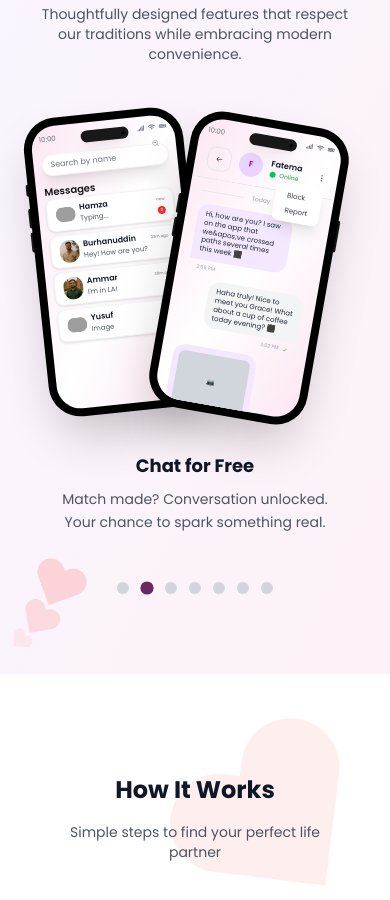
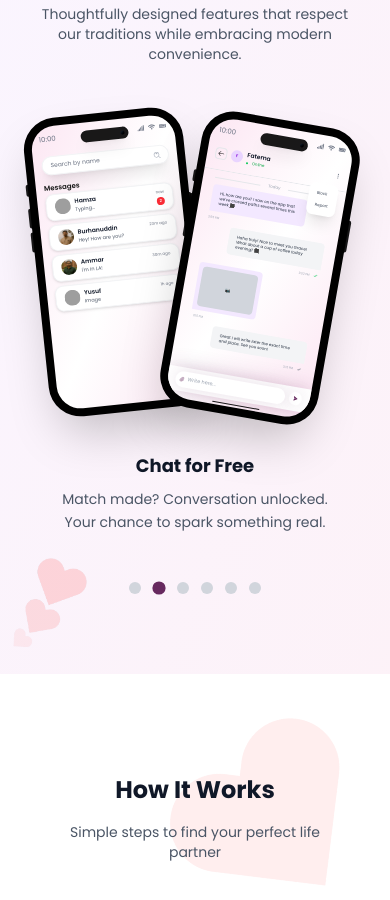
Before and after one commit to ruqaiyae/findabohra, a Next.js app: page / in a window 390 px wide. Shown: the part 2240-3140 px from the top of the page. Built offline with nearby package versions, Linux system fonts and the light colour scheme; grey boxes are pictures that could not be loaded.

Commit message:
feat: add responsive design to FeaturesCarousel section (WIP)

```diff
--- a/src/components/carouselContent/MessageItem.tsx
+++ b/src/components/carouselContent/MessageItem.tsx
@@ -24,11 +24,11 @@ export default function MessageItem({
           alt={name}
           width={20}
           height={20}
-          className="rounded-full"
+          className="w-4 h-4 md:w-7 md:h-7 rounded-full"
         />
         <div className="flex-1 min-w-0">
           <div className="flex items-center justify-between">
-            <p className="text-[8px] sm:text-[9px] md:text-[10px] font-semibold text-gray-900 truncate">
+            <p className="text-[6px] sm:text-[9px] md:text-[10px] font-semibold text-gray-900 truncate">
               {name}
             </p>
             <p className="text-[4px] sm:text-[5px] md:text-[6px] text-gray-500 ml-2">
@@ -36,11 +36,11 @@ export default function MessageItem({
             </p>
           </div>
           <div className="flex items-center justify-between">
-            <p className="text-[7px] sm:text-[8px] md:text-[9px] text-gray-600 truncate">
+            <p className="text-[5px] sm:text-[8px] md:text-[9px] text-gray-600 truncate">
               {message}
             </p>
             {notification && notification > 0 && (
-              <div className="bg-red-500 text-white text-[4px] sm:text-[5px] md:text-[6px] rounded-full w-2 h-2 sm:w-3 sm:h-3 md:w-4 md:h-4 flex items-center justify-center font-semibold">
+              <div className="bg-red-500 text-white text-[4px] sm:text-[5px] md:text-[6px] rounded-full w-2 h-2 md:w-3 md:h-3 flex items-center justify-center font-semibold">
                 {notification}
               </div>
             )}
--- a/src/components/carouselContent/Slide1.tsx
+++ b/src/components/carouselContent/Slide1.tsx
@@ -28,15 +28,15 @@ export default function Slide1({ currentItem }: Slide1Props) {
           <input
             type="text"
             placeholder="Search by name"
-            className="w-full px-2 sm:px-3 md:px-4 py-1 sm:py-1.5 md:py-1.5 bg-white rounded-full text-[8px] sm:text-[9px] md:text-[10px] text-gray-700 placeholder-gray-500 shadow-lg border border-gray-100 focus:outline-none focus:ring-2 focus:ring-purple-300 focus:border-purple-300 transition-all duration-200"
+            className="w-full px-2 sm:px-3 md:px-4 py-1 sm:py-1.5 md:py-1.5 bg-white rounded-full text-[6px] md:text-[10px] text-gray-700 placeholder-gray-500 shadow-lg border border-gray-100 focus:outline-none focus:ring-2 focus:ring-purple-300 focus:border-purple-300 transition-all duration-200"
           />
-          <HiMagnifyingGlass className="absolute right-4 sm:right-6 md:right-7 top-1 sm:top-1.5 md:top-5.5 text-gray-400 text-[8px] sm:text-[10px] md:text-base" />
-          <div className="absolute right-[20px] sm:right-[28px] md:right-[34px] top-[6px] sm:top-[8px] md:top-[25px] w-[5px] h-[8px] sm:w-[6px] sm:h-[9px] md:w-[7px] md:h-[10px] rounded-full border-[1px] border-transparent border-t-gray-400 rotate-20" />
+          <HiMagnifyingGlass className="absolute right-4 sm:right-6 md:right-7 top-4 md:top-5.5 text-gray-400 text-[8px] sm:text-[10px] md:text-base" />
+          <div className="absolute right-[19px] sm:right-[28px] md:right-[34px] top-[18px] md:top-[25px] w-[3px] h-[2px] sm:w-[6px] sm:h-[9px] md:w-[7px] md:h-[10px] rounded-sm md:rounded-full border-[1px] border-transparent border-t-gray-400 rotate-20" />
         </div>
 
         {/* Messages */}
         <div className="mx-2 sm:mx-3 md:mx-4 my-1 sm:my-2">
-          <p className="text-[10px] sm:text-[11px] md:text-[12px] font-semibold">
+          <p className="text-[7px] md:text-[10px] sm:text-[11px] md:text-[12px] font-semibold">
             {currentItem.phoneContent?.title}
           </p>
 
@@ -58,45 +58,47 @@ export default function Slide1({ currentItem }: Slide1Props) {
         <PhoneNavbar rounded="rounded-t-xl mt-29 md:mt-32" />
       </PhoneMockup>
 
-      <div className="absolute top-[33%] left-[35%] md:top-[30%] md:left-[25%]">
+      <div className="absolute top-[33%] left-[38%] md:top-[30%] md:left-[25%]">
         {/* Right - Phone Mockup */}
         <PhoneMockup
           marginLeft="ml-8 md:ml-10"
           rotate="rotate-[10deg] md:rotate-[10deg]"
         >
           {/* Chat Header */}
-          <div className="flex items-center justify-between px-3 py-2 border-b border-gray-200 rounded-t-xl">
-            <div className="flex items-center gap-2">
+          <div className="flex items-center justify-between px-2 py-1 md:px-3 md:py-2 border-b border-gray-200 rounded-t-xl">
+            <div className="flex items-center gap-1 md:gap-2">
               <div>
-                <button className="w-6 h-6 rounded-lg border border-gray-200 flex items-center justify-center">
+                <button className="w-3 h-3 md:w-6 md:h-6 rounded-sm md:rounded-lg border border-gray-200 flex items-center justify-center">
                   <GoArrowLeft className="text-black-500 text-[8px]" />
                 </button>
               </div>
-              <div className="w-6 h-6 bg-purple-200 rounded-full flex items-center justify-center">
-                <span className="text-[8px] font-semibold text-purple-700">
+              <div className="w-3 h-3 md:w-6 md:h-6 bg-purple-200 rounded-full flex items-center justify-center">
+                <span className="text-[4px] md:text-[8px] font-semibold text-purple-700">
                   F
                 </span>
               </div>
               <div>
-                <p className="text-[8px] font-semibold text-gray-900">
+                <p className="text-[6px] md:text-[8px] font-semibold text-gray-900">
                   {currentItem.chatContent?.name}
                 </p>
                 <div className="flex items-center gap-1">
-                  <div className="w-1.5 h-1.5 bg-green-500 rounded-full"></div>
-                  <span className="text-[6px] text-green-600">Online</span>
+                  <div className="w-0.5 h-0.5 md:w-1.5 md:h-1.5 bg-green-500 rounded-full"></div>
+                  <span className="text-[4px] md:text-[6px] text-green-600">
+                    Online
+                  </span>
                 </div>
               </div>
             </div>
             <div className="relative">
-              <button className="text-gray-500 text-[8px]">
+              <button className="text-gray-500 text-[6px] md:text-[8px]">
                 <BsThreeDotsVertical />
               </button>
               {/* Dropdown Menu */}
               <div className="absolute right-0 top-full bg-white rounded-md shadow-lg z-10 md:min-w-[70px] py-1">
-                <p className="w-full text-left px-3 text-[7px] text-gray-700 leading-none py-1">
+                <p className="w-full text-left px-2 md:px-3 text-[4px] md:text-[7px] text-gray-700 leading-none py-1">
                   Block
                 </p>
-                <p className="w-full text-left px-3 text-[7px] text-gray-700 leading-none py-1">
+                <p className="w-full text-left px-2 md:px-3 text-[4px] md:text-[7px] text-gray-700 leading-none py-1">
                   Report
                 </p>
               </div>
@@ -104,37 +106,41 @@ export default function Slide1({ currentItem }: Slide1Props) {
           </div>
 
           {/* Chat Messages */}
-          <div className="flex-1 px-3 py-2 space-y-2 overflow-y-auto">
+          <div className="flex-1 px-3 py-1 md:py-2 space-y-1 md:space-y-2 overflow-y-auto">
             {/* Date Separator */}
             <div className="flex items-center justify-center">
               <div className="w-25 h-px bg-gray-200" />
-              <p className="px-2 text-[6px] text-gray-400">Today</p>
+              <p className="px-2 text-[4px] md:text-[6px] text-gray-400">
+                Today
+              </p>
               <div className="w-25 h-px bg-gray-200" />
             </div>
 
             {/* Incoming Message */}
             <div className="flex justify-start">
               <div className="max-w-[80%]">
-                <div className="bg-purple-100 rounded-bl-none rounded-xl px-2 py-1.5">
-                  <p className="text-[7px] text-gray-800 leading-tight">
+                <div className="bg-purple-100 rounded-sm rounded-bl-none md:rounded-xl md:rounded-bl-none px-2 py-1.5">
+                  <p className="text-[4px] md:text-[7px] text-gray-800 leading-tight">
                     {chat?.[0]}
                   </p>
                 </div>
-                <p className="text-[5px] text-gray-400 mt-1 ml-2">2:55 PM</p>
+                <p className="text-[3px] md:text-[5px] text-gray-400 mt-1 md:ml-2">
+                  2:55 PM
+                </p>
               </div>
             </div>
 
             {/* Outgoing Message */}
             <div className="flex justify-end">
               <div className="max-w-[80%]">
-                <div className="bg-gray-100 rounded-br-none rounded-xl px-2 py-1.5">
-                  <p className="text-[7px] text-gray-800 leading-tight">
+                <div className="bg-gray-100 rounded-br-none rounded-sm md:rounded-br-none md:rounded-xl px-2 py-1.5">
+                  <p className="text-[4px] md:text-[7px] text-gray-800 leading-tight">
                     {chat?.[1]}
                   </p>
                 </div>
-                <div className="flex justify-end items-center gap-1 mt-1 mr-2">
-                  <p className="text-[5px] text-gray-400">3:02 PM</p>
-                  <LiaCheckDoubleSolid className="text-[5px] text-green-500" />
+                <div className="flex justify-end items-top md:items-center gap-1 mt-1 mr-0.5 md:mr-2">
+                  <p className="text-[3px] md:text-[5px] text-gray-400">3:02 PM</p>
+                  <LiaCheckDoubleSolid className="text-[4px] md:text-[5px] text-green-500" />
                 </div>
               </div>
             </div>
@@ -142,29 +148,29 @@ export default function Slide1({ currentItem }: Slide1Props) {
             {/* Incoming Media Message */}
             <div className="flex justify-start">
               <div className="max-w-[80%]">
-                <div className="bg-purple-100 rounded-bl-none rounded-xl p-1.5">
-                  <div className="w-18 h-14 bg-gray-300 rounded-md flex items-center justify-center">
-                    <span className="text-[6px] text-gray-500">
+                <div className="bg-purple-100 rounded-bl-none rounded-sm md:rounded-bl-none md:rounded-xl p-1 md:p-1.5">
+                  <div className="w-14 h-10 md:w-18 md:h-14 bg-gray-300 rounded-sm md:rounded-md flex items-center justify-center">
+                    <span className="text-[4px] md:text-[6px] text-gray-500">
                       {chat?.[2]}
                     </span>
                   </div>
                 </div>
-                <p className="text-[5px] text-gray-400 mt-1 ml-2">3:10 PM</p>
+                <p className="text-[3px] md:text-[5px] text-gray-400 mt-1 ml-0.5 md:ml-2">3:10 PM</p>
               </div>
             </div>
 
             {/* Outgoing Message */}
             <div className="flex justify-end">
               <div className="max-w-[80%]">
-                <div className="bg-gray-100 rounded-br-none rounded-xl px-2 py-1.5">
-                  <p className="text-[7px] text-gray-800 leading-tight">
+                <div className="bg-gray-100 rounded-br-none rounded-sm md:rounded-bl-none md:rounded-xl px-2 py-1.5">
+                  <p className="text-[4px] md:text-[7px] text-gray-800 leading-tight">
                     {chat?.[3]}
                   </p>
                 </div>
-                <div className="flex justify-end items-center gap-1 mt-1 mr-2">
-                  <p className="text-[5px] text-gray-400">3:12 PM</p>
+                <div className="flex justify-end items-center gap-1 mt-1 mr-0.5 md:mr-2">
+                  <p className="text-[3px] md:text-[5px] text-gray-400">3:12 PM</p>
                   <div className="flex gap-0.5">
-                    <LiaCheckDoubleSolid className="text-[5px] text-gray-500" />
+                    <LiaCheckDoubleSolid className="text-[4px] md:text-[5px] text-gray-500" />
                   </div>
                 </div>
               </div>
@@ -172,18 +178,18 @@ export default function Slide1({ currentItem }: Slide1Props) {
           </div>
 
           {/* Chat Input */}
-          <div className="flex justify-between items-end md:mt-[138px] px-2 sm:px-3 md:px-4 py-1 sm:py-1.5 md:py-2 bg-white shadow-[0_0_20px_rgba(103,41,95,0.2)] text-[6px] sm:text-[7px] md:text-[8px]">
-            <div className="flex items-center w-full gap-2">
+          <div className="flex justify-between items-end mt-3 md:mt-6 px-2 sm:px-3 md:px-4 py-1 sm:py-1.5 md:py-2 bg-white shadow-[0_0_20px_rgba(103,41,95,0.2)] text-[6px] sm:text-[7px] md:text-[8px]">
+            <div className="flex items-center w-full gap-1 md:gap-2">
               <div className="relative flex-1">
                 <input
                   type="text"
                   placeholder="Write here..."
-                  className="w-full bg-white rounded-full pl-6 pr-3 py-2 text-[7px] text-gray-700 placeholder-gray-400 focus:outline-none focus:ring-2 focus:ring-purple-300 shadow-[0_0_15px_rgba(103,41,95,0.15)]"
+                  className="w-full bg-white rounded-full pl-3 md:pl-6 py-1 md:py-2 text-[5px] md:text-[7px] text-gray-700 placeholder-gray-400 focus:outline-none focus:ring-2 focus:ring-purple-300 shadow-[0_0_15px_rgba(103,41,95,0.15)]"
                 />
-                <GrAttachment className="absolute left-3 top-1/2 transform -translate-y-1/2 text-[#67295F] text-[7px]" />
+                <GrAttachment className="absolute left-1 md:left-3 top-1/2 transform -translate-y-1/2 text-[#67295F] text-[5px] md:text-[7px]" />
               </div>
-              <button className="bg-white rounded-full p-2 shadow-[0_0_15px_rgba(103,41,95,0.15)] hover:shadow-[0_0_20px_rgba(103,41,95,0.25)] transition-shadow">
-                <PiPaperPlaneRightFill className="text-[#67295F] text-[7px]" />
+              <button className="bg-white rounded-full p-1 md:p-2 shadow-[0_0_15px_rgba(103,41,95,0.15)] hover:shadow-[0_0_20px_rgba(103,41,95,0.25)] transition-shadow">
+                <PiPaperPlaneRightFill className="text-[#67295F] text-[5px] md:text-[7px]" />
               </button>
             </div>
           </div>
--- a/src/components/carouselContent/Slide5.tsx
+++ b/src/components/carouselContent/Slide5.tsx
@@ -1,212 +1,45 @@
-import { BiCool } from "react-icons/bi";
-import { BsEnvelope } from "react-icons/bs";
-import { CiGlobe } from "react-icons/ci";
-import {
-  FaCheck,
-  FaUser,
-  FaShieldAlt,
-  FaExclamationTriangle,
-} from "react-icons/fa";
-import { IoIosPhonePortrait } from "react-icons/io";
-import { IoChatbubbleEllipsesOutline } from "react-icons/io5";
-import Image from "next/image";
 import { PhoneMockup } from "../ui/PhoneMockup";
-import { CarouselItem, Tip } from "./typeLib";
+import { FaBell, GoArrowLeft } from "../icons";
+import { CarouselItem } from "./typeLib";
 
-type Slide5Props = {
+type Slide6Props = {
   currentItem: CarouselItem;
 };
 
-export default function Slide5({ currentItem }: Slide5Props) {
-  const phoneContent = currentItem.phoneContent;
-  if (!phoneContent) return null;
-
-  const { subtitle, tips } = phoneContent;
-
+export default function Slide5({ currentItem }: Slide6Props) {
   return (
     <PhoneMockup marginLeft="mx-auto" rotate="rotate-0">
-      {/* Message Priority Screen Content */}
-      <div className="flex-1 flex flex-col px-3 py-2">
       {/* Header */}
-        <div className="text-center">
-          <h1 className="text-xs font-bold text-gray-800 mb-2">
+      <div className="px-2 py-1 md:px-3 md:py-2 flex items-center">
+        <button className="w-4 h-4 md:w-6 md:h-6 bg-white rounded-full flex items-center justify-center shadow-sm">
+          <GoArrowLeft className="text-black text-[8px]" />
+        </button>
+        <h1 className="flex-1 text-center text-[8px] md:text-[10px] mr-4 md:mr-6 font-semibold text-[#67295F]">
           {currentItem.phoneContent?.title}
         </h1>
       </div>
 
-        {/* Illustration */}
-        <div className="relative">
-          <div className="relative flex-1 flex items-center justify-center border-1 border-[#d7daf3] rounded-full w-[80%] mx-auto mt-25">
-            <IoIosPhonePortrait className="absolute bottom-5.5 -left-6 rotate-5 w-24 h-20 text-[#d7daf3]" />
-            <IoIosPhonePortrait className="absolute -bottom-1 -right-6 w-24 h-20 text-[#d7daf3]" />
-          </div>
-
-          {/* Left phone */}
-          <div>
-            <Message type="incoming" position="top-4.5 left-7.75" rotate />
-            <Message type="outgoing" position="top-7 left-10.25" rotate />
-            <Message type="incoming" position="top-9.5 left-7.25" rotate />
-            <Message type="outgoing" position="top-12 left-10" rotate />
-          </div>
-
-          {/* Right phone */}
-          <div>
-            <Message type="incoming" position="top-10.5 left-31" />
-            <Message type="outgoing" position="top-13 left-33.5" />
-            <Message type="incoming" position="top-15.5 left-31" />
-            <Message type="outgoing" position="top-18 left-33.5" />
-          </div>
-
-          {/* Top Dotted Line */}
-          <div className="absolute -top-5 left-15 w-18 h-18">
-            <svg className="w-full h-full" viewBox="0 0 92 72">
-              <path
-                d="M5 20 Q70 -22 100 20"
-                stroke="#d7daf3"
-                strokeWidth="1"
-                fill="none"
-                strokeDasharray="5 4"
-                className="rotate-20"
-              />
-            </svg>
-          </div>
-
-          {/* Bottom Dotted Line */}
-          <div className="absolute top-11 left-12 w-18 h-18">
-            <svg className="w-full h-full" viewBox="0 0 92 72">
-              <path
-                d="M0 20 Q18 50 36 38 Q54 25 72 38 Q90 45 100 25"
-                stroke="#d7daf3"
-                strokeWidth="1"
-                fill="none"
-                strokeDasharray="5 4"
-                className="rotate-10"
-              />
-            </svg>
-          </div>
-
-          {/* Plant */}
-          <Image
-            src="/plant.png"
-            alt="Plant"
-            width={35}
-            height={35}
-            className="absolute top-17 left-1/2 -translate-x-1/2 opacity-70"
-          />
-
-          {/* Mail */}
-          <div className="absolute top-20 left-15 -translate-x-1/2 bg-[#ffdcdf] rounded-full">
-            <div>
-              <BsEnvelope className="text-[#fff] text-xs p-[2px]" />
-            </div>
-          </div>
-
-          {/* Globe */}
-          <div className="absolute top-[-5px] left-1/2 -translate-x-1/2 bg-[#ffdcdf] rounded-full">
-            <div>
-              <CiGlobe className="text-[#fff] text-xs p-[2px]" />
-            </div>
-          </div>
-
-          {/* Checkmark */}
-          <div className="absolute top-3 right-13 bg-[#ffdcdf] rounded-full">
-            <div>
-              <FaCheck className="text-[#fff] text-[10px] p-[2px]" />
-            </div>
-          </div>
-        </div>
-
-        {/* Description */}
-        <div className="mt-3 my-2">
-          <div className="flex items-center justify-between">
-            <h1 className="text-[9px] font-bold text-[#67295F]">{subtitle}</h1>
-            <IoChatbubbleEllipsesOutline className="text-xs text-[#67295F] mx-auto" />
-          </div>
-          <p className="text-[8px] text-gray-700 font-medium mt-1.5 leading-3">
-            Before diving in, here are some tips to keep your chats safe and
-            enjoyable:
-          </p>
-        </div>
-
-        {/* Tips List */}
-        <div className="space-y-2.5 mb-2">
-          {tips?.map((tip: Tip, index: number) => {
-            const getIcon = (iconName: string) => {
-              switch (iconName) {
-                case "BiCool":
-                  return <BiCool className="w-3 h-3 text-[#67295F]" />;
-                case "FaUser":
-                  return <FaUser className="w-3 h-3 text-[#67295F]" />;
-                case "FaShieldAlt":
-                  return <FaShieldAlt className="w-3 h-3 text-[#67295F]" />;
-                case "FaExclamationTriangle":
-                  return (
-                    <FaExclamationTriangle className="w-3 h-3 text-[#67295F]" />
-                  );
-                default:
-                  return <BiCool className="w-3 h-3 text-[#67295F]" />;
-              }
-            };
-
-            return (
-              <div key={index} className="flex items-center gap-1">
-                <div className="w-7 h-7 bg-[#fcedfc] rounded-full flex items-center justify-center flex-shrink-0">
-                  {getIcon(tip.icon)}
-                </div>
-                <div className="flex-1">
-                  <p className="text-[8px] font-semibold text-gray-800">
-                    {tip.title}:{" "}
-                    <span className="text-[7px] text-gray-600 font-medium">
-                      {tip.description}
-                    </span>
+      {/* Notifications List */}
+      <div className="flex-1 px-2 py-1 md:px-3 md:py-2 space-y-1 md:space-y-2 overflow-y-auto">
+        {currentItem.phoneContent?.notifications?.map((notification) => (
+          <div
+            key={notification.id}
+            className="bg-white rounded-lg p-1.5 md:p-2 shadow-sm border border-purple-100"
+          >
+            <div className="flex items-start gap-1 md:gap-2">
+              <div className="flex items-start justify-center">
+                <FaBell className="text-[#67295F] text-[6px]" />
+                <p className="text-[4.5px] md:text-[7px] ml-1.5 text-gray-800 leading-tight">
+                  {notification.message}
                 </p>
               </div>
             </div>
-            );
-          })}
+            <p className="flex justify-end text-[4px] md:text-[6px] text-gray-500 mt-1">
+              {notification.date}
+            </p>
           </div>
-
-        {/* Continue Button */}
-        <div className="text-center">
-          <button className="bg-[#67295F] text-white py-2 px-5 mx-auto rounded-full font-semibold text-[10px] hover:bg-[#5a1f4f] transition-colors">
-            Continue
-          </button>
-        </div>
+        ))}
       </div>
     </PhoneMockup>
   );
 }
-
-type MessageProps = {
-  type: "incoming" | "outgoing";
-  position: string;
-  rotate?: boolean;
-};
-
-function Message({ type, position, rotate }: MessageProps) {
-  return (
-    <>
-      {type === "incoming" && rotate && (
-        <div
-          className={`bg-purple-100 rounded-bl-none rounded-lg w-4 h-[6px] absolute ${position} rotate-4`}
-        />
-      )}
-      {type === "outgoing" && rotate && (
-        <div
-          className={`bg-gray-200 rounded-br-none rounded-lg w-4 h-[6px] absolute ${position} rotate-4`}
-        />
-      )}
-
-      {type === "incoming" && !rotate && (
-        <div
-          className={`bg-purple-100 rounded-bl-none rounded-lg w-4 h-[6px] absolute ${position}`}
-        />
-      )}
-      {type === "outgoing" && !rotate && (
-        <div
-          className={`bg-gray-200 rounded-br-none rounded-lg w-4 h-[6px] absolute ${position}`}
-        />
-      )}
-    </>
-  );
-}
--- a/src/data/carouselData.ts
+++ b/src/data/carouselData.ts
@@ -43,7 +43,7 @@ export const carouselItems = [
     chatContent: {
       name: "Fatema",
       messages: [
-        "Hi, how are you? I saw on the app that we&apos;ve crossed paths several times this week ⬛",
+        "Hi, how are you? I saw on the app that we've crossed paths several times this week ⬛",
         "Haha truly! Nice to meet you Grace! What about a cup of coffee today evening? ⬛",
         "📷",
         "Great I will write later the exact time and place. See you soon!",
@@ -132,41 +132,6 @@ export const carouselItems = [
   },
   {
     id: 5,
-    title: "Message Priority",
-    description:
-      "Cut through the noise. Make sure your messages are always noticed.",
-    phoneContent: {
-      title: "Chat",
-      subtitle: "Keep the Spark, Skip the Sharks!",
-      description:
-        "Before diving in, here are some tips to keep your chats safe and enjoyable:",
-      tips: [
-        {
-          icon: "BiCool",
-          title: "Be Kind, Be Cool",
-          description:
-            "Treat others with respect, just like you'd like to be treated.",
-        },
-        {
-          icon: "FaUser",
-          title: "Keep It Real",
-          description: "Be yourself, and be honest.",
-        },
-        {
-          icon: "FaShieldAlt",
-          title: "Protect Your Privacy",
-          description: "Don't share personal information too soon.",
-        },
-        {
-          icon: "FaExclamationTriangle",
-          title: "If Something's Off, Report It",
-          description: "If you see something suspicious, let us know.",
-        },
-      ],
-    },
-  },
-  {
-    id: 6,
     title: "Keep the Momentum",
     description:
       "Playful nudges remind you to stay active. Because matches don't wait.",
```
Also changed, not shown: src/components/FeaturesCarousel.tsx (+0 -8 lines), src/components/carouselContent/Slide6.tsx (deleted, +0 -45 lines). Lines whose indentation alone changed are shown as unchanged.
